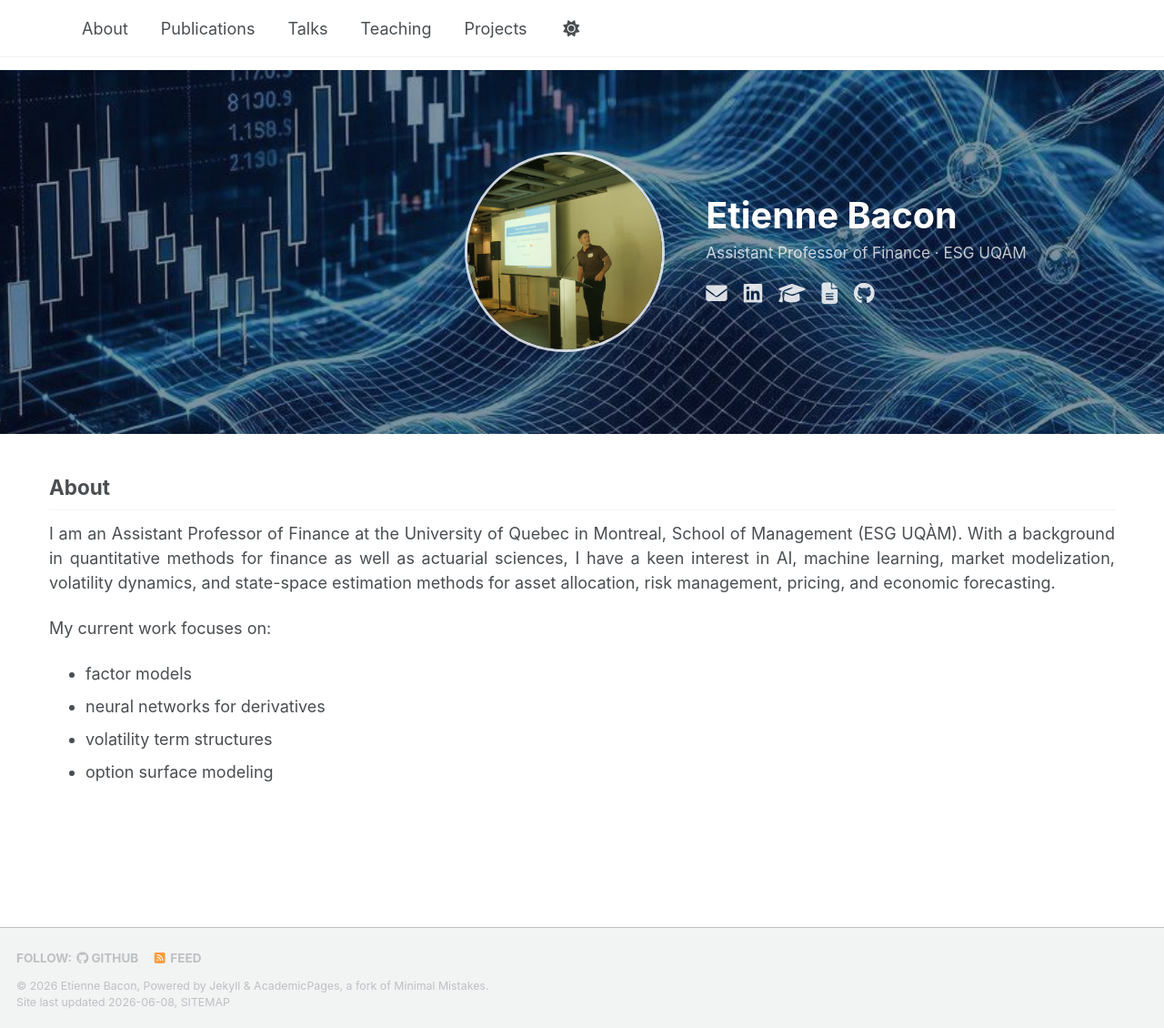
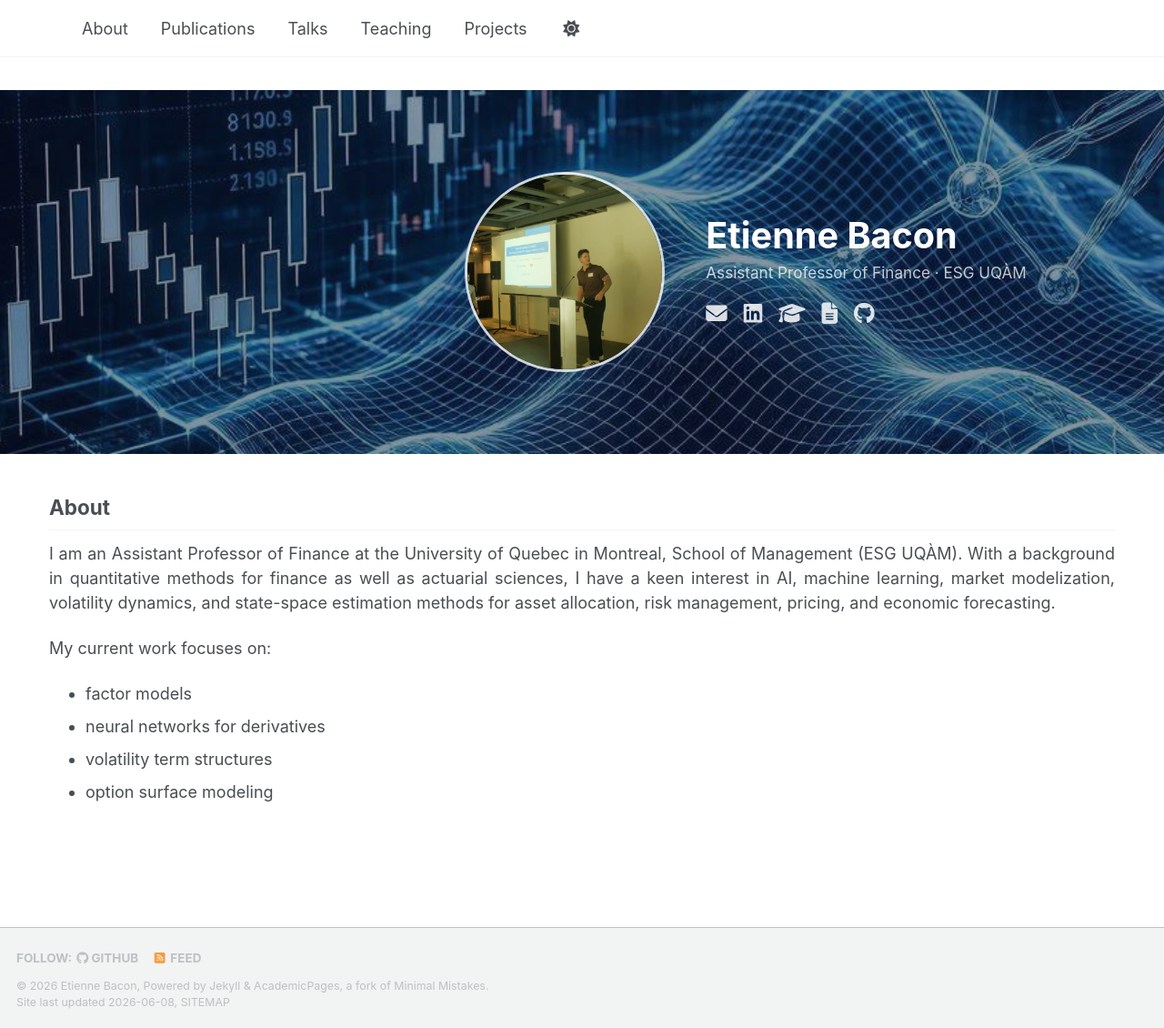
Before and after one commit to EtienneBacon/EtienneBacon.github.io, a Jekyll site: the page built from _pages/about.md, in a window 1280 px wide and 1130 px high. Shown: the whole window at 91% size. Built offline with Jekyll 4.4.1, drawn with Linux system fonts in a browser that asks for light colours; a script bundle is joined from its source files by our own code; library files that are not in the unit come from our copies.

Commit message:
Update main.scss

```diff
--- a/assets/css/main.scss
+++ b/assets/css/main.scss
@@ -44,13 +44,12 @@ html, body {
   margin-bottom: 0 !important;
 }
 #main {
-  padding-top: 0 !important;
-  margin-top: 0 !important;
+  width: 100% !important;
+  max-width: 100% !important;
   padding-left: 0 !important;
   padding-right: 0 !important;
-  margin-left: auto !important;
-  margin-right: auto !important;
-  max-width: 100% !important;
+  margin-left: 0 !important;
+  margin-right: 0 !important;
 }
 .page {
   padding-top: 0 !important;
```
